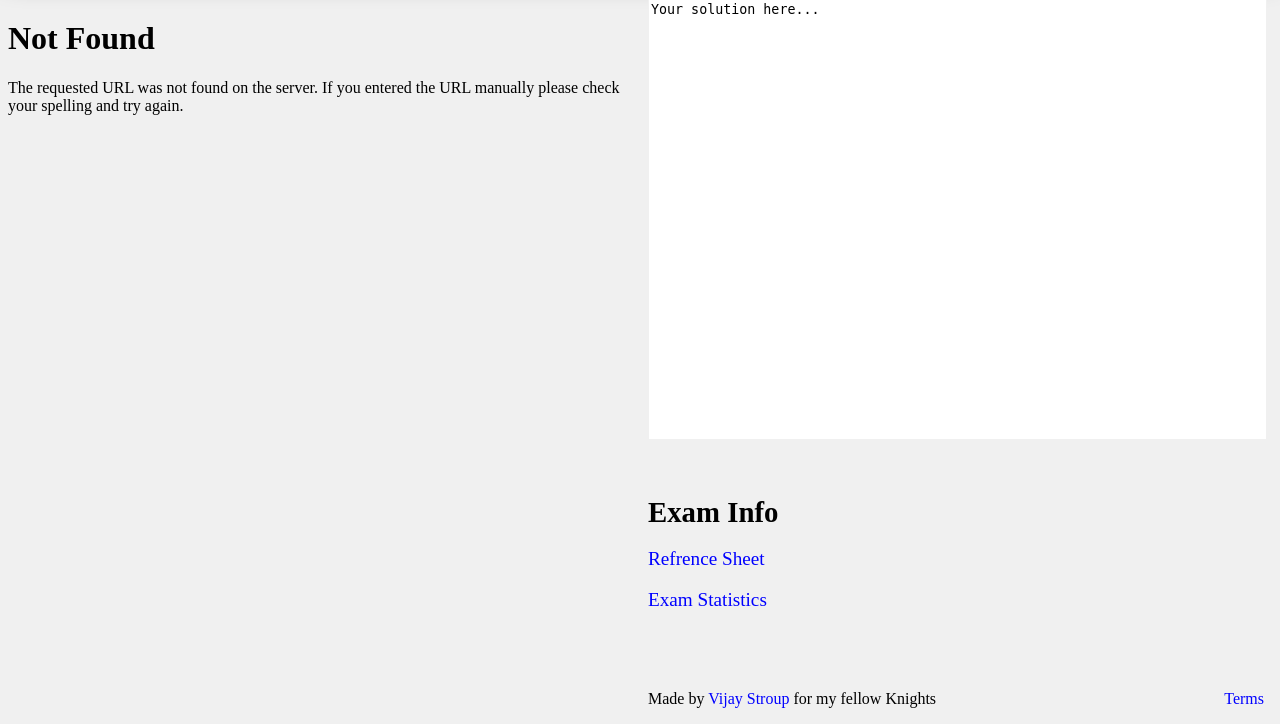
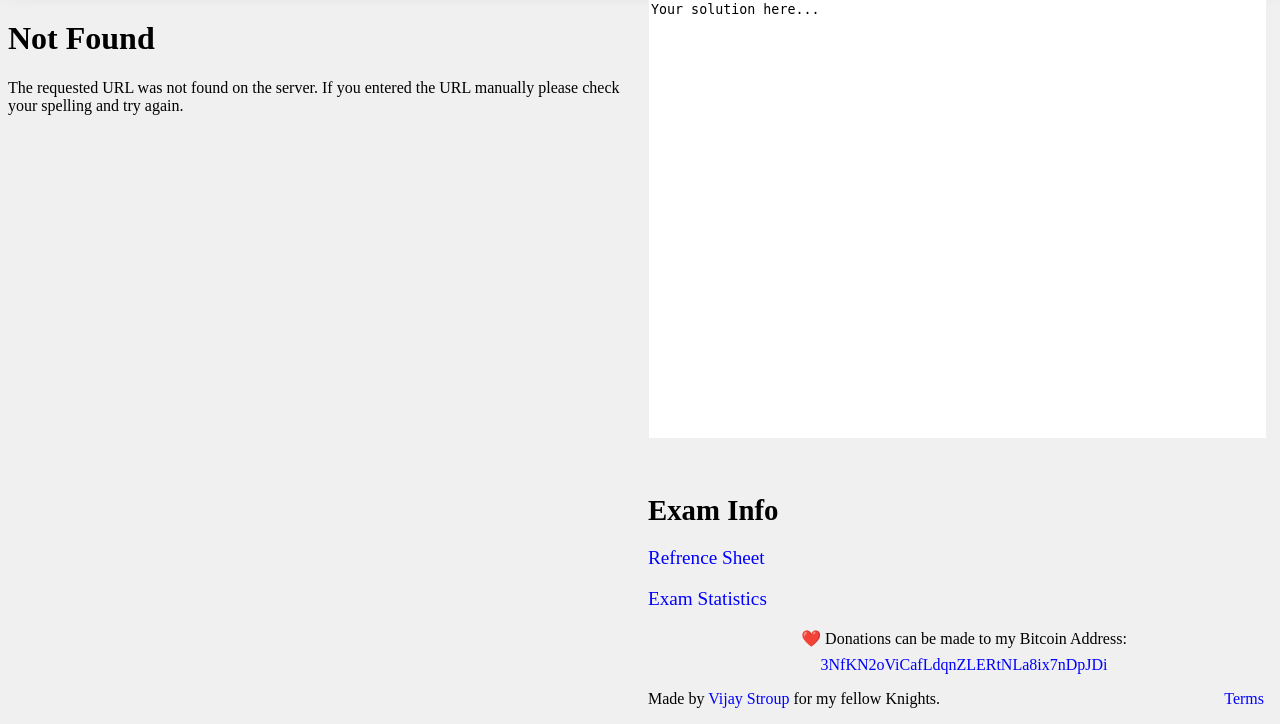
Before and after one commit to vijaystroup/ucf-fe, a Flask app: page / in a window 1280 px wide. Shown: the part 76-800 px from the top of the page. Run offline with Flask 2, Linux system fonts and the light colour scheme; data that the repository does not hold is empty; some libraries are stand-ins or nearby versions.

Commit message:
donations

```diff
--- a/static/index.css
+++ b/static/index.css
@@ -112,6 +112,16 @@ a {
     margin-bottom: 0;
 }
 
+.donate {
+    display: flex;
+    align-items: center;
+    justify-content: center;
+    gap: .5rem;
+}
+.donate > p {
+    margin: 0;
+}
+
 footer {
     display: flex;
     justify-content: space-between;
@@ -142,6 +152,10 @@ footer {
 #theme {
     transition: transform 300ms ease;
     color: var(--text-primary);
+}
+
+#address {
+    color: var(--text-secondary);
 }
 
 /* Small screens */
@@ -188,6 +202,12 @@ footer {
     }
 }
 
+@media only screen and (max-width: 1316px) {
+    .donate {
+        flex-direction: column;
+    }
+}
+
 /* Large screens */
 @media only screen and (min-width: 768px) {
     html, body {
--- a/templates/index.html
+++ b/templates/index.html
@@ -43,8 +43,12 @@
                     <p><a href="{{ url_for('static', filename='misc/FE-FormulaSheet.pdf') }}" target="_blank">Refrence Sheet</a></p>
                     <p><a id="stats" href="#">Exam Statistics</a></p>
                 </div>
+                <div class="donate">
+                    <p>❤️ Donations can be made to my Bitcoin Address: </p>
+                    <p id="address">3NfKN2oViCafLdqnZLERtNLa8ix7nDpJDi</p>
+                </div>
                 <footer>
-                    <p>Made by <span><a href="https://www.vijaystroup.com" target="_blank">Vijay Stroup</a></span> for my fellow Knights</p>
+                    <p>Made by <span><a href="https://www.vijaystroup.com" target="_blank">Vijay Stroup</a></span> for my fellow Knights.</p>
                     <a href="/terms">Terms</a>
                 </footer>
             </div>
```
Also changed, not shown: 1 other file.
